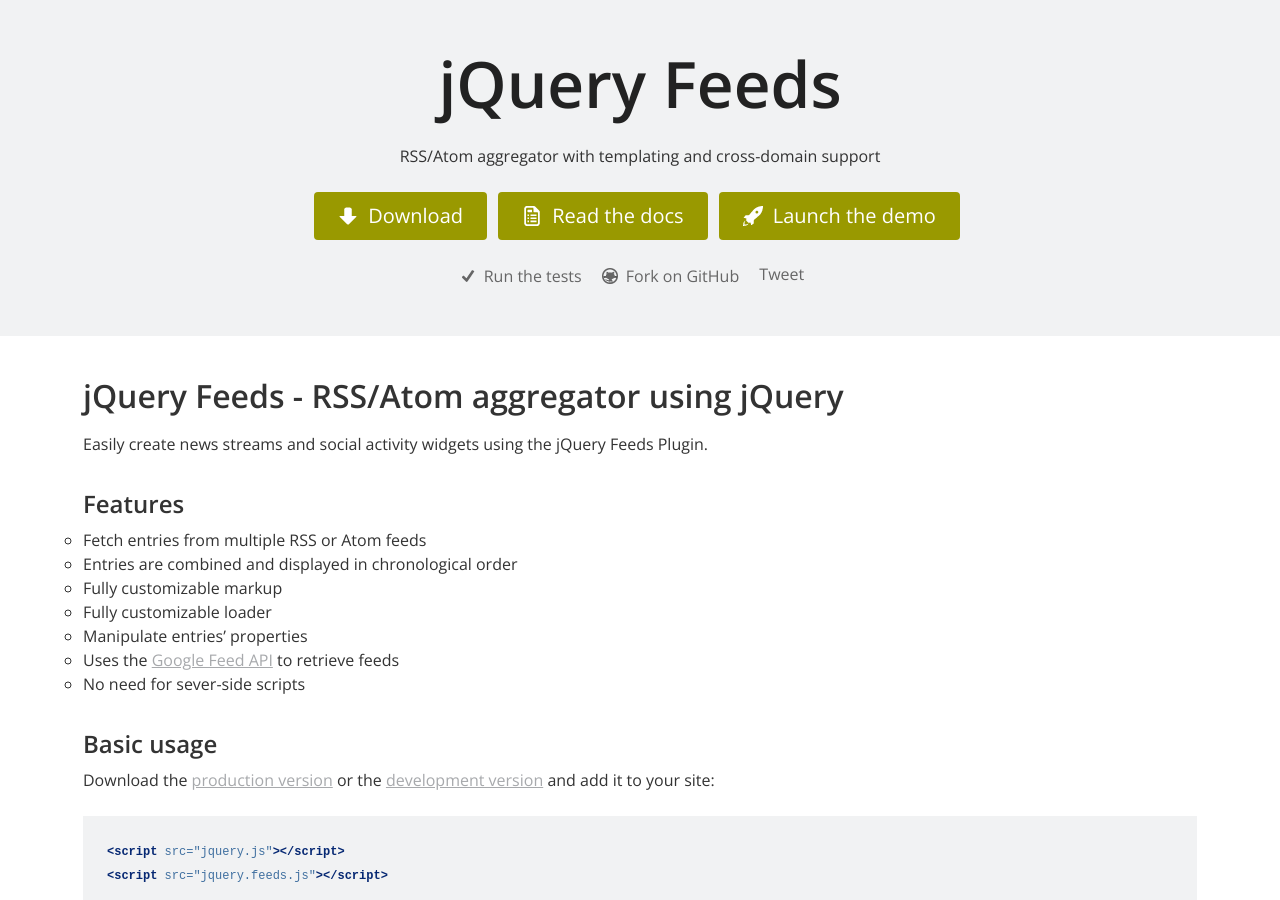
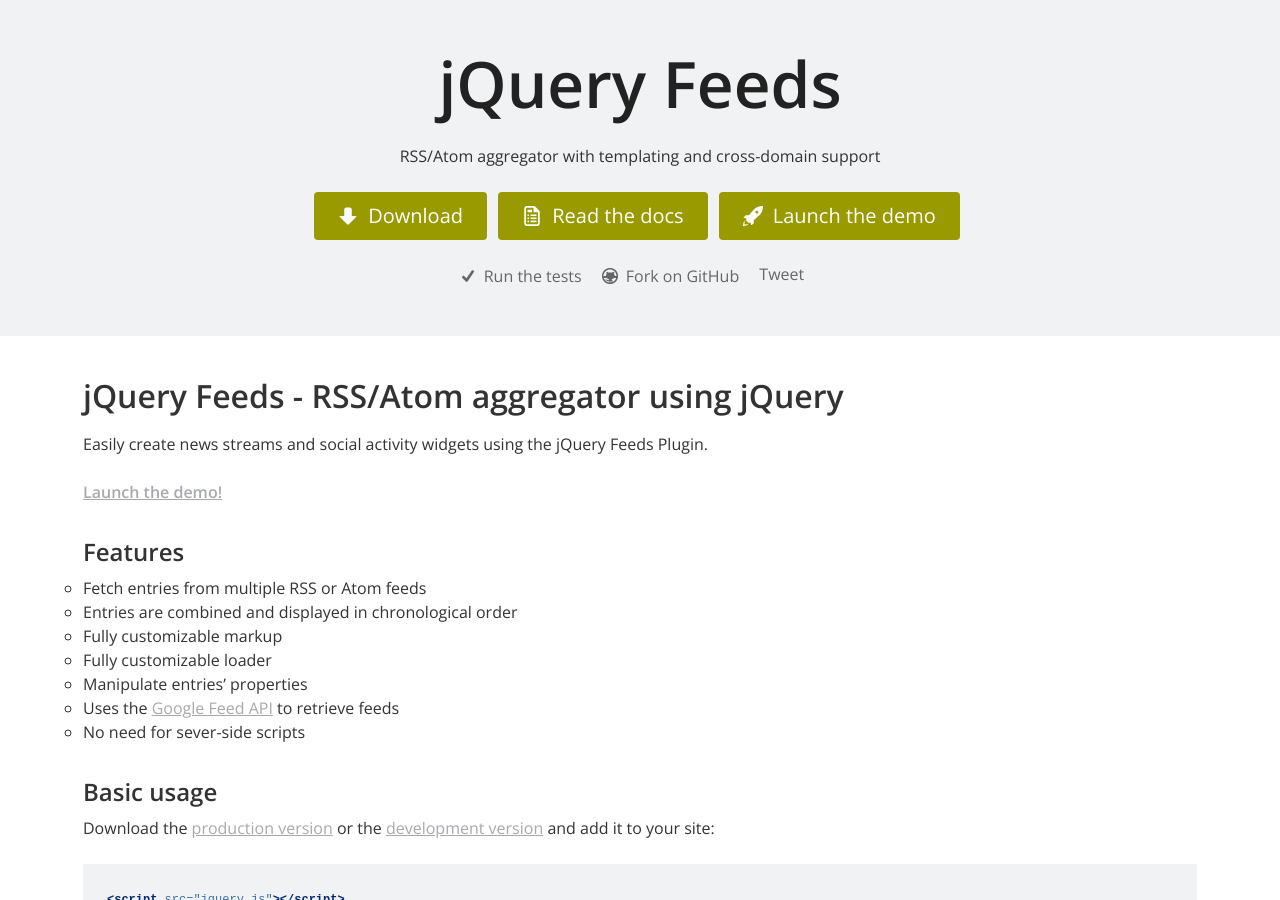
Before and after one commit to camagu/jquery-feeds, a Jekyll site: the page built from index.md, in a window 1280 px wide and 900 px high. Built offline with Jekyll 4.4.1, drawn with Linux system fonts in a browser that asks for light colours; Markdown is read by kramdown in place of the engine named in the settings; comment, search, counter and statistics services are not loaded.

Commit message:
updating index.md

```diff
--- a/index.md
+++ b/index.md
@@ -8,6 +8,8 @@
 ===============================================
 
 Easily create news streams and social activity widgets using the jQuery Feeds Plugin.
+
+**[Launch the demo!](http://camagu.github.com/jquery-feeds/demos/)**
 
 Features
 --------
```
